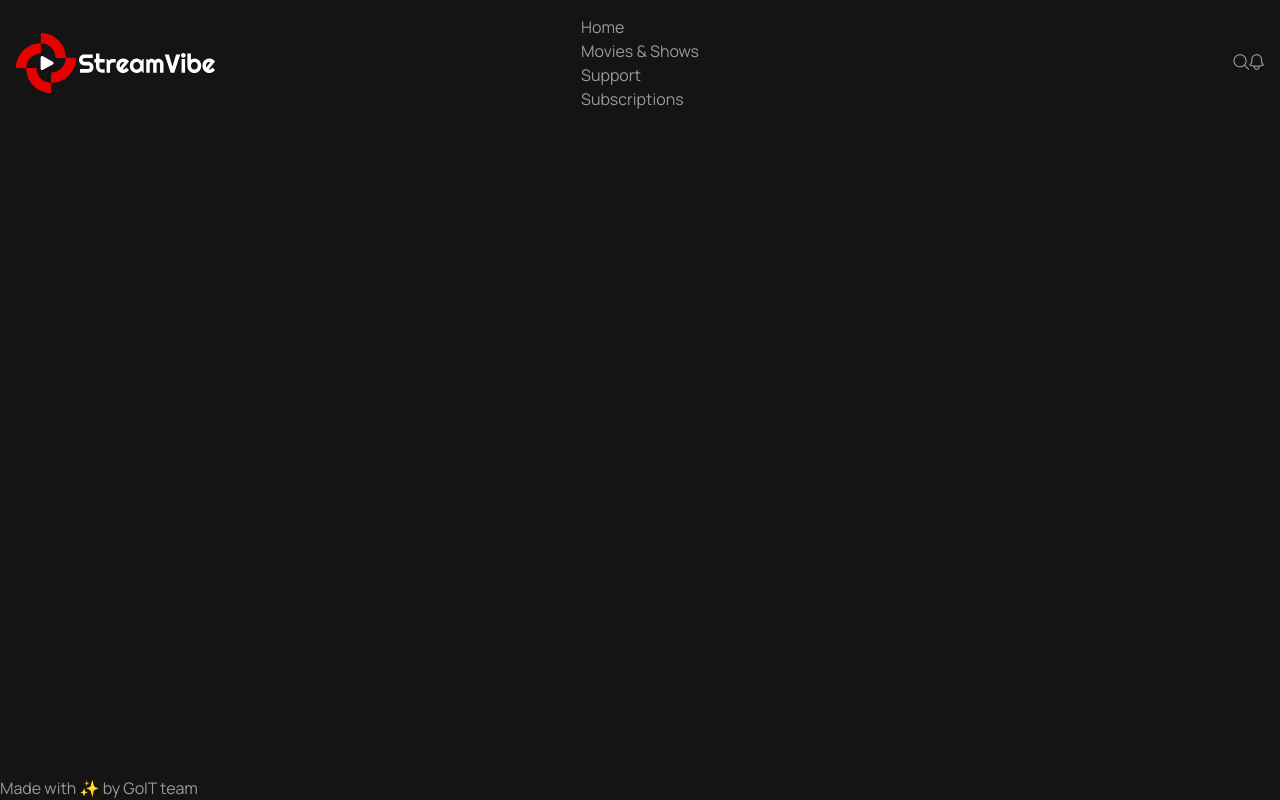
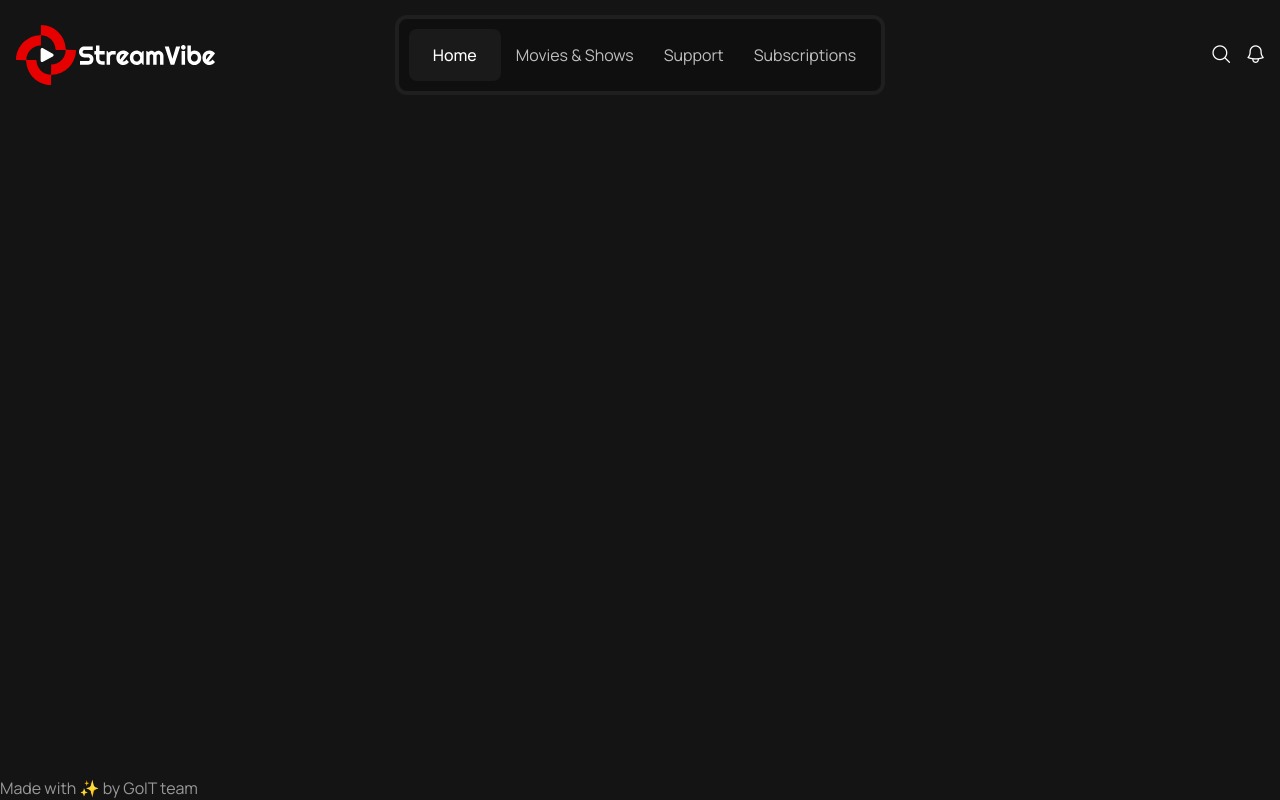
Before and after one commit to DariaYurko/stream-vibe, a website built with Vite: page src/index.html in a window 1280 px wide. Built offline with nearby package versions, Linux system fonts and the light colour scheme.

Commit message:
add hover styles

```diff
--- a/src/partials/header.html
+++ b/src/partials/header.html
@@ -2,7 +2,11 @@
     <div class="header__container">
 
         <!-- Logotype -->
-        <img src="../img/icons/logo.svg" alt="Logotype" class="header__logo">
+        <div class="header__logo">
+            <a href="../index.html" class="logo">
+                <img src="../img/icons/logo.svg" alt="Logotype" class="logo__icon">
+            </a>
+        </div>
 
         <!-- Menu -->
         <div class="header__menu menu">
@@ -10,7 +14,7 @@
             <nav class="menu__body">
                 <ul class="menu__list">
                     <li class="menu__item">
-                        <a href="#" class="menu__link">Home</a>
+                        <a href="#" class="menu__link current">Home</a>
                     </li>
                     <li class="menu__item">
                         <a href="#" class="menu__link">Movies & Shows</a>
@@ -28,14 +32,15 @@
         <!-- Actions -->
         <ul class="header__actions actions-header">
             <li class="actions-header__item">
-                <button data-popup="popup-search" class="actions-header__button -icon-search" type="button"></button>
+                <button data-popup="#popup-search" class="actions-header__button -icon-search" type="button"></button>
             </li>
             <li class="actions-header__item">
-                <button data-popup="popup-notification" class="actions-header__button -icon-notification" type="button"></button>
+                <button data-popup="#popup-notification" class="actions-header__button -icon-notification"
+                    type="button"></button>
             </li>
         </ul>
 
-        <!-- Button-menu -->
+        <!-- Button-menu-togle -->
         <button class="button-menu" type="button"><span></span></button>
     </div>
 </header>
--- a/src/scss/_components.scss
+++ b/src/scss/_components.scss
@@ -39,3 +39,12 @@
 		font-size: toRem(38);
 	}
 }
+
+// Logotype
+
+.logo {
+	display: -moz-inline-grid;
+	// .logo__icon
+	&__icon {
+	}
+}
--- a/src/scss/_general.scss
+++ b/src/scss/_general.scss
@@ -12,7 +12,7 @@ body {
 	}
 
 	// Desktop 1597px + 80px +80px
-	@media only screen and (min-width: toEm(1757)) {
+	@media only screen and (min-width: toEm(1920)) {
 		font-size: toRem(18);
 	}
 	/*
@@ -47,10 +47,14 @@ body {
 	margin-right: auto;
 
 
+	// Laptop
+	@media only screen and (min-width: toEm(1024)) {
+	}
+
 	// Desktop
-	@media only screen and (min-width: toEm(1440)) {
+	@media only screen and (min-width: toEm(1441)) {
+		padding-inline: toRem(80);
 		max-width: toRem(1597);
-		padding-inline: toRem(80);
 	}
 }
 /* --------------------- */
--- a/src/scss/_header.scss
+++ b/src/scss/_header.scss
@@ -1,5 +1,4 @@
 .header {
-
     @media only screen and (max-width: 767px) {
         padding-block-start: toRem(37);
         padding-block-end: toRem(11);
@@ -13,45 +12,99 @@
         padding-block-end: toRem(19);
     }
 
-
     // .header__container
     &__container {
         display: grid;
         grid-template-columns: 1fr auto 1fr;
         align-items: center;
     }
+
     // .header__logo
     &__logo {
     }
+
     // .header__menu
     &__menu {
     }
+
     // .header__actions
     &__actions {
         justify-self: end;
     }
 }
+
 .menu {
     // .menu__body
     &__body {
     }
     // .menu__list
     &__list {
+        display: flex;
+        align-items: center;
+        flex-wrap: wrap;
+        // gap: 30px;
+
+        border: 4px solid $black-shade-12;
+        border-radius: 12px;
+        background-color: $black-shade-06;
+        padding: toRem(10) toRem(10);
     }
     // .menu__item
     &__item {
     }
     // .menu__link
     &__link {
+        color: $gray-shade-75;
+        border-radius: toRem(8);
+        padding-block: toRem(14);
+        padding-inline: toRem(15);
+
+        &:hover {
+            // background-color: $black-shade-10;
+            color: $white-color;
+        }
+
+        &.current {
+            padding-inline: toRem(24);
+            font-weight: 500;
+            color: $white-color;
+            background-color: $black-shade-10;
+        }
     }
 }
+
 .actions-header {
     display: flex;
+    align-items: center;
+    flex-wrap: wrap;
+    column-gap: toRem(17);
+
+    // Desktop
+    @media only screen and (min-width: toEm(1441)) {
+        column-gap: toRem(30);
+    }
+
     // .actions-header__item
     &__item {
     }
+
     // .actions-header__button
     &__button {
+        color: $white-color;
+
+        &:hover {
+            color: $gray-shade-75;
+        }
+
+        // Laptop
+        @media only screen and (min-width: toEm(1024)) {
+            font-size: toRem(18);
+        }
+
+        // Desktop
+        @media only screen and (min-width: toEm(1441)) {
+            font-size: toRem(27);
+        }
     }
 }
 
--- a/src/scss/_variables.scss
+++ b/src/scss/_variables.scss
@@ -1,3 +1,6 @@
+$white-color: #ffffff;
+
+
 // Red Shades
 $red-shade-45: #e50000;
 $red-shade-50: #ff0000;
@@ -29,6 +32,7 @@ $gray-shade-97: #f7f7f8;
 $gray-shade-99: #fcfcfd;
 
 //
+
 $color-text: $gray-shade-60;
-$section-title-color: #ffffff;
+$section-title-color: $white-color;
 $bg-color: $black-shade-08;
```
Also changed, not shown: src/css/style.css.
